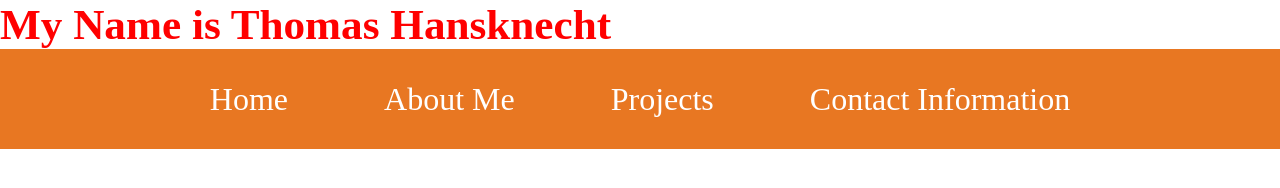
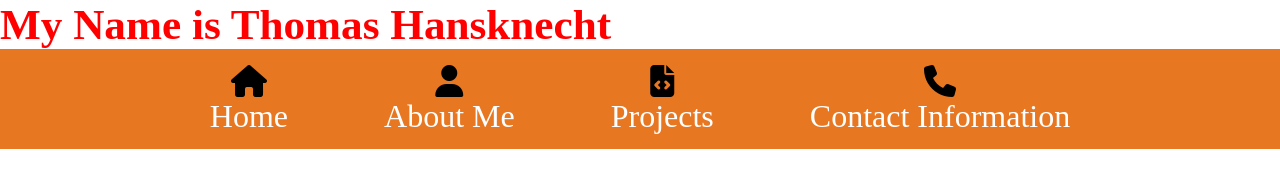
Before and after one commit to tfh0007/PortfolioWebsite, a plain HTML site: page homeMenu.html in a window 1280 px wide. Drawn offline with nearby package versions, Linux system fonts and the light colour scheme.

Commit message:
I added an icon for every menu option

```diff
--- a/homeMenu.html
+++ b/homeMenu.html
@@ -27,29 +27,32 @@
 			</div>
 				<ul class="navbar__menu">
 
-					<! Create a menu item Home>
-					<li class="navbar__item1">
+
+
+					<! Create a menu item Home. The icon phrase means an icon will be before or after
+					the text>
+					<li class="navbar__item1 icon">
 						<a href="homeMenu.html" class="navbar__links">
 							Home
 						</a>
 					</li>
 
 					<! Create a menu item About Me>
-					<li class="navbar__item2">
+					<li class="navbar__item2 icon">
 						<a href="AboutMe.html" class="navbar__links">
 							About Me
 						</a>
 					</li>
 
 					<! Create a menu item Projects>
-					<li class="navbar__item3">
+					<li class="navbar__item3 icon">
 						<a href="Projects.html" class="navbar__links">
 							Projects
 						</a>
 					</li>
 
 					<! Create a menu item Contact Me>
-					<li class="navbar__item4">
+					<li class="navbar__item4 icon">
 						<a href="ContactMe.html" class="navbar__links">
 							Contact Information
 						</a>
--- a/style.css
+++ b/style.css
@@ -14,6 +14,16 @@
 		box-sizing: border-box;
 		margin: 0;
 		padding: 0;
+
+	}
+/* Default properties of all of the icons we are using */
+	.icon::before {
+		font-family: "Font Awesome 5 Free";
+		display: inline-block;
+    	font-style: normal;
+    	font-variant: normal;
+    	text-rendering: auto;
+    	-webkit-font-smoothing: antialiased;
 
 	}
 
@@ -92,6 +102,37 @@
 
 			opacity: 0;
 		}
+
+		/* Create a home icon */
+		.navbar__item1::before {
+
+			font-weight: 900;
+			content: "\f015";
+
+		}
+
+		/* Create a user icon */
+		.navbar__item2::before {
+			/* Font weight can be used to adjust which icon is used from the selection */
+			font-weight: 900;
+			content: "\f007";
+		}
+
+		/* Create a code icon */
+		.navbar__item3::before {
+			/* Font weight can be used to adjust which icon is used from the selection */
+			font-weight: 900;
+			content: "\f1c9";
+		}
+
+		/* Create a contact me icon */
+		.navbar__item4::before {
+			/* Font weight can be used to adjust which icon is used from the selection */
+			font-weight: 900;
+			content: "\f095";
+		}
+
+
 
 
 		/* Make a different layout for mobile users with a small screen *
```
